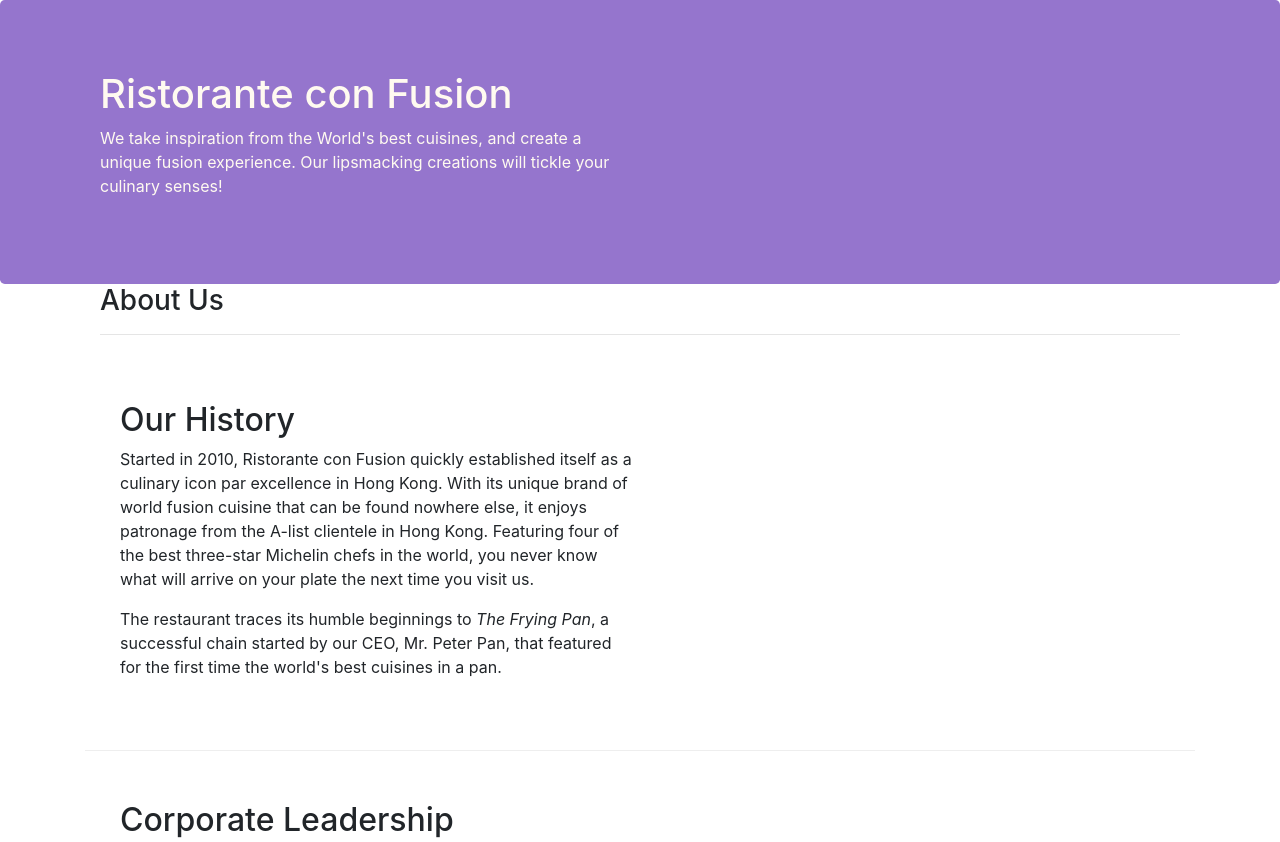
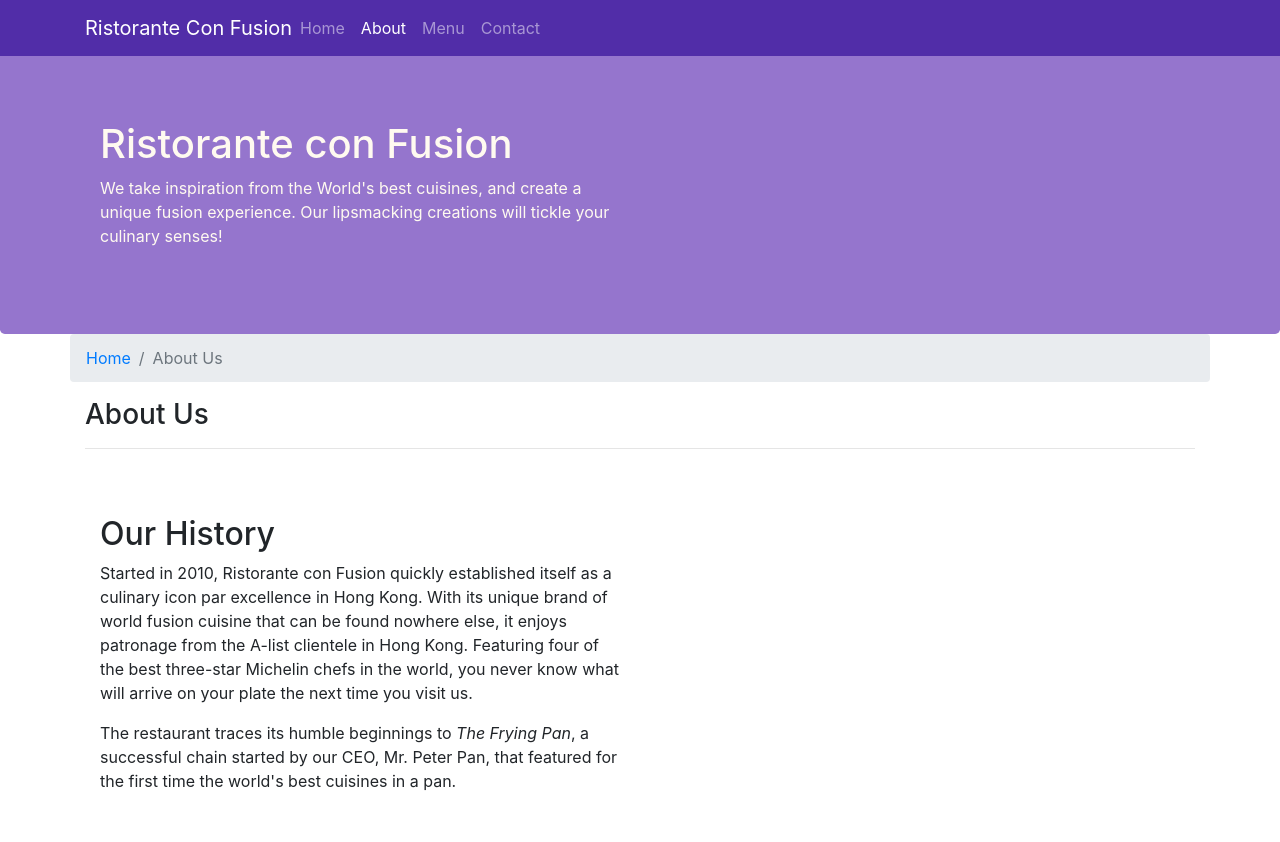
Before and after one commit to dgmail7/learn_bootstrap4, a website: page aboutus.html in a window 1280 px wide. Shown: the top 842 px of the page. Drawn offline with nearby package versions, Linux system fonts and the light colour scheme.

Commit message:
Navbar and Breadcrumbs

```diff
--- a/aboutus.html
+++ b/aboutus.html
@@ -16,6 +16,22 @@
 </head>
 
 <body>
+    <nav class="navbar navbar-dark navbar-expand-sm fixed-top">
+        <div class="container">
+            <button class="navbar-toggler" type="button" data-toggle="collapse" data-target="#Navbar">
+                <span class="navbar-toggler-icon"></span>
+            </button>
+            <a class="navbar-brand mr-auto" href="./index.html">Ristorante Con Fusion</a>
+            <div class="collapse navbar-collapse" id="Navbar">
+                <ul class="navbar-nav mr-auto"> <!-- mr-auto: move to left as possible -->
+                    <li class="nav-item"><a class="nav-link" href="./index.html">Home</a></li>
+                    <li class="nav-item active"><a class="nav-link" href="#">About</a></li>
+                    <li class="nav-item"><a class="nav-link" href="#">Menu</a></li>
+                    <li class="nav-item"><a class="nav-link" href="#">Contact</a></li>
+                </ul>
+            </div>
+        </div>
+    </nav>
 
     <header class="jumbotron">
         <div class="container">
@@ -31,7 +47,11 @@
     </header>
 
     <div class="container">
-        <div class="row row-header">
+        <div class="row">
+            <ol class="col-12 breadcrumb">
+                <li class="breadcrumb-item"><a href="./index.html">Home</a></li>
+                <li class="breadcrumb-item active">About Us</li>
+            </ol>
             <div class="col-12">
                <h3>About Us</h3>
                <hr>
@@ -71,7 +91,7 @@
                 <div class="col-4 offset-1 col-sm-2">
                     <h5>Links</h5>
                     <ul class="list-unstyled">
-                        <li><a href="#">Home</a></li>
+                        <li><a href="./index.html">Home</a></li>
                         <li><a href="#">About</a></li>
                         <li><a href="#">Menu</a></li>
                         <li><a href="#">Contact</a></li>
--- a/css/styles.css
+++ b/css/styles.css
@@ -5,7 +5,7 @@
 
 .row-content {
     margin: 0px auto;
-    padding: 50px 0px 50px 20px;
+    padding: 50px 0px 50px 0px;
     border-bottom: 1px ridge;
     min-height: 400px;
 }
@@ -23,8 +23,17 @@
     color: floralwhite;
 }
 
-.address {
+address {
     font-size: 80%;
     margin: 0px;
     color: #0f0f0f;
 }
+
+body {
+    padding: 50px 0px 0px 0px;
+    z-index: 0;
+}
+
+.navbar-dark {
+    background-color: #512DA8;
+}
```
Also changed, not shown: index.html (+17 -1 lines).
